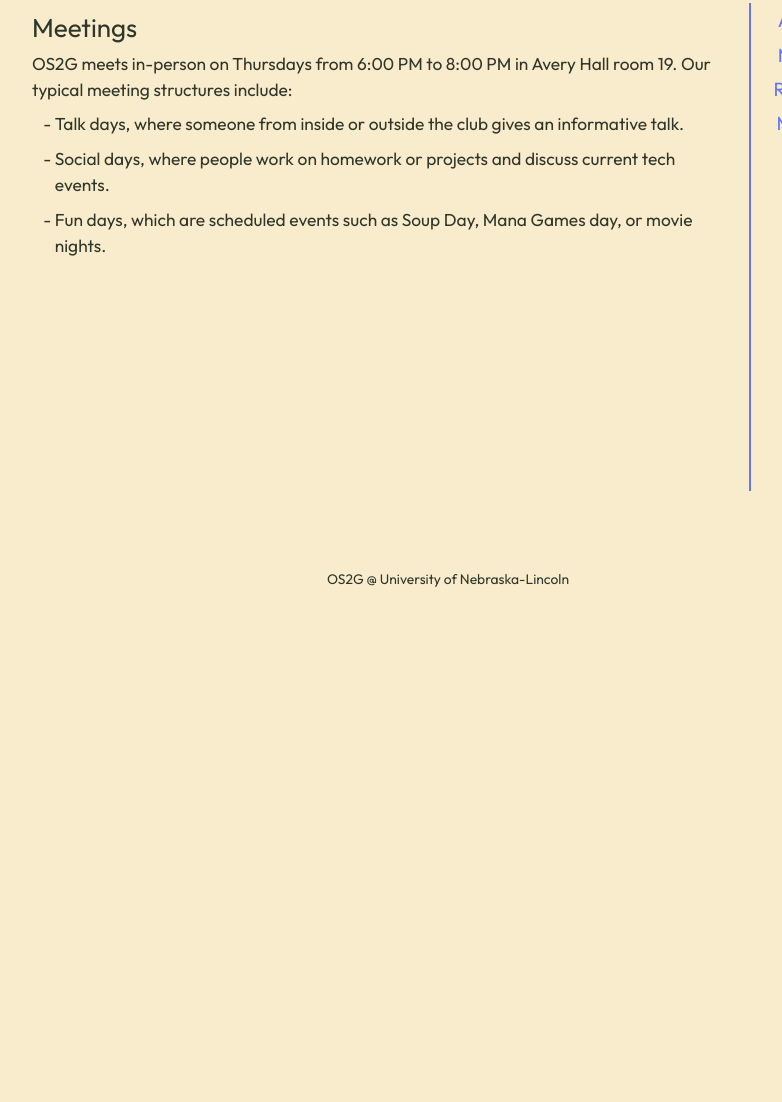
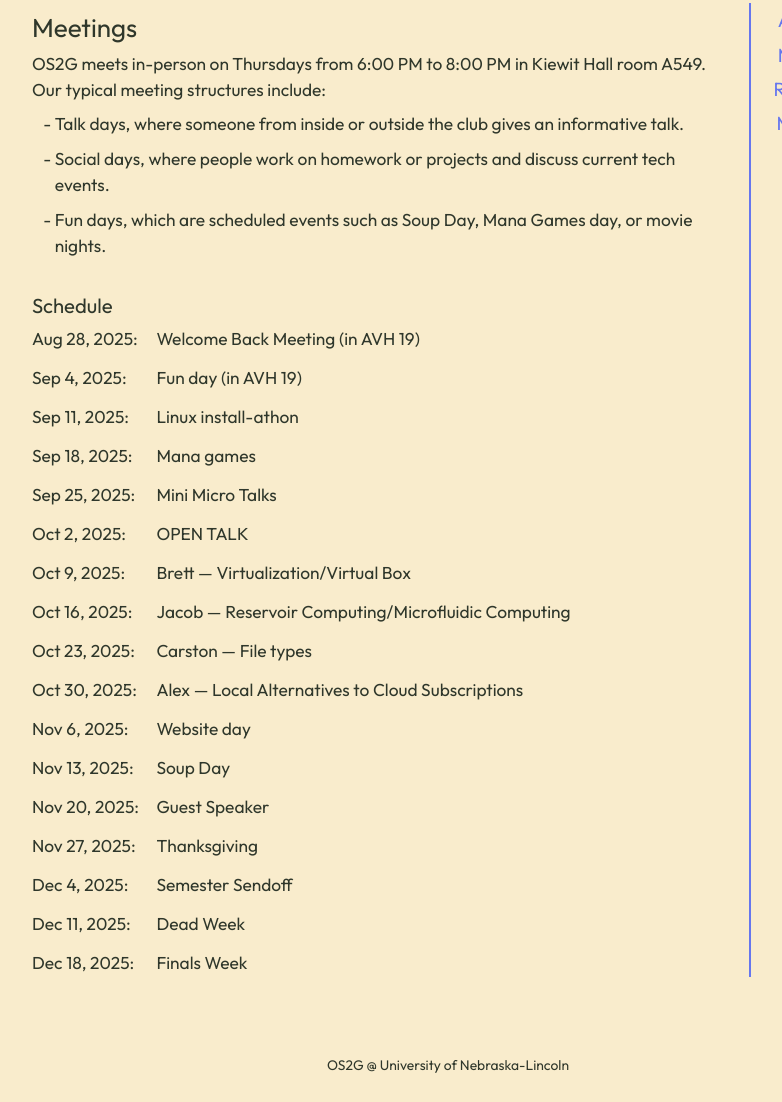
Before and after one commit to OS2G/OS2G.github.io, a plain HTML site: page www/meetings/index.html in a window 1280 px wide. Shown: the part 184-1286 px from the top of the page, without its empty margins (192-974 px from the left). Before the commit the page ends 800 px from the top, so only its background shows below. Drawn offline with Linux system fonts and the light colour scheme.

Commit message:
updated room and schedule

```diff
--- a/src/styles.css
+++ b/src/styles.css
@@ -224,6 +224,21 @@ textarea {
 
 input[type="checkbox"] {
   margin: 0.5rem;
+}
+
+dl {
+  display: grid;
+  grid-template-columns: min-content 1fr;
+  row-gap: 0.75rem;
+  column-gap: 1rem;
+}
+
+dt {
+  white-space:nowrap;
+}
+
+dt::after {
+  content: ": ";
 }
 
 /* Classes ----------------------------------------------------------------- */
--- a/www/meetings/index.html
+++ b/www/meetings/index.html
@@ -50,9 +50,10 @@
 
     <main class="kf-fromleft-container">
       <h2>Meetings</h2>
+<section>
   <p>
     OS2G meets in-person on <time>Thursdays from 6:00 PM to 8:00 PM</time>
-  in Avery Hall room 19.  Our typical meeting structures include:
+    in Kiewit Hall room A549.  Our typical meeting structures include:
   </p>
   <ul>
     <li>
@@ -68,6 +69,29 @@
       movie nights.
     </li>
   </ul>
+</section>
+<section>
+  <h3>Schedule</h3>
+  <dl>
+    <dt>Aug 28, 2025</dt><dd>Welcome Back Meeting (in AVH 19)</dd>
+    <dt>Sep 4, 2025</dt><dd>Fun day (in AVH 19)</dd>
+    <dt>Sep 11, 2025</dt><dd>Linux install-athon</dd>
+    <dt>Sep 18, 2025</dt><dd>Mana games</dd>
+    <dt>Sep 25, 2025</dt><dd>Mini Micro Talks</dd>
+    <dt>Oct 2, 2025</dt><dd>OPEN TALK</dd>
+    <dt>Oct 9, 2025</dt><dd>Brett — Virtualization/Virtual Box</dd>
+    <dt>Oct 16, 2025</dt><dd>Jacob — Reservoir Computing/Microfluidic Computing</dd>
+    <dt>Oct 23, 2025</dt><dd>Carston — File types</dd>
+    <dt>Oct 30, 2025</dt><dd>Alex — Local Alternatives to Cloud Subscriptions</dd>
+    <dt>Nov 6, 2025</dt><dd>Website day</dd>
+    <dt>Nov 13, 2025</dt><dd>Soup Day</dd>
+    <dt>Nov 20, 2025</dt><dd>Guest Speaker</dd>
+    <dt>Nov 27, 2025</dt><dd>Thanksgiving</dd>
+    <dt>Dec 4, 2025</dt><dd>Semester Sendoff</dd>
+    <dt>Dec 11, 2025</dt><dd>Dead Week</dd>
+    <dt>Dec 18, 2025</dt><dd>Finals Week</dd>
+  </dl>
+</section>
 
     </main>
 
--- a/www/styles.css
+++ b/www/styles.css
@@ -224,6 +224,21 @@ textarea {
 
 input[type="checkbox"] {
   margin: 0.5rem;
+}
+
+dl {
+  display: grid;
+  grid-template-columns: min-content 1fr;
+  row-gap: 0.75rem;
+  column-gap: 1rem;
+}
+
+dt {
+  white-space:nowrap;
+}
+
+dt::after {
+  content: ": ";
 }
 
 /* Classes ----------------------------------------------------------------- */
```
Also changed, not shown: src/meetings/index.html (+25 -1 lines), src/resources/index.html (+3 -3 lines), www/resources/index.html (+3 -3 lines). Lines whose indentation alone changed are shown as unchanged.
